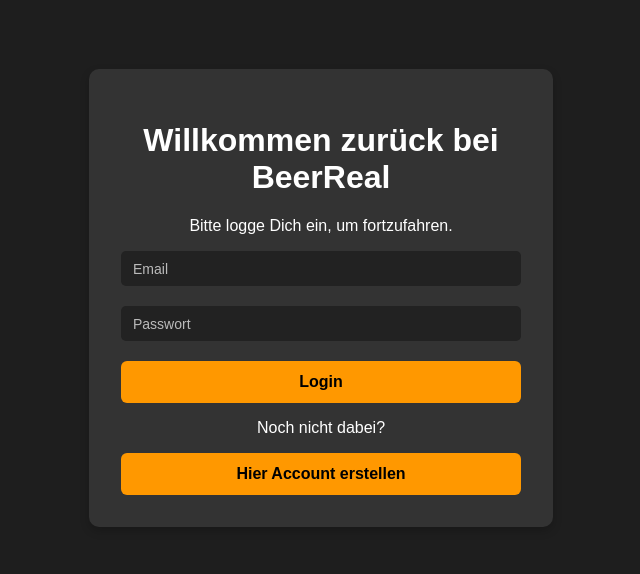
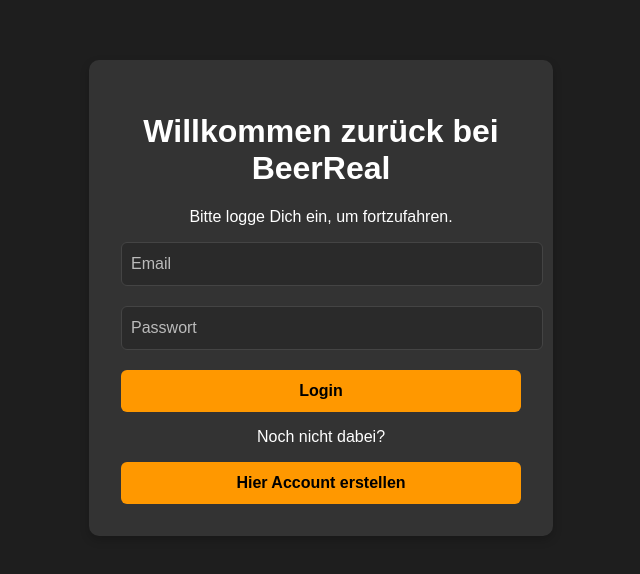
Before and after one commit to frederikbckl/beerreal, a React (Create React App) app: page / in a window 1280 px wide. Shown: the part 102-676 px from the top of the page, without its empty margins (319-959 px from the left). Built offline with nearby package versions, Linux system fonts and the light colour scheme; no server answers; the database is empty.

Commit message:
Fixed floating labels on login and signup page

```diff
--- a/src/Auth.js
+++ b/src/Auth.js
@@ -62,32 +62,37 @@
         <form onSubmit={handleAuth}>
           {isSignup && (
             <div className="input-group">
-              <label>Name</label>
               <input
                 type="text"
                 value={name}
                 onChange={(e) => setName(e.target.value)}
+                placeholder=" " // Ensures floating label works
                 required
               />
+              <label>Name</label>
             </div>
           )}
+
           <div className="input-group">
-            <label>Email</label>
             <input
               type="email"
               value={email}
               onChange={(e) => setEmail(e.target.value)}
+              placeholder=" " // Ensures floating label works
               required
             />
+            <label>Email</label>
           </div>
+
           <div className="input-group">
-            <label>Passwort</label>
             <input
               type="password"
               value={password}
               onChange={(e) => setPassword(e.target.value)}
+              placeholder=" "
               required
             />
+            <label>Passwort</label>
           </div>
 
           <button className="auth-button" type="submit">
--- a/src/Login.css
+++ b/src/Login.css
@@ -53,6 +53,40 @@
     position: relative;
     margin-bottom: 20px;
     width: 100%;
+}
+
+.input-group label {
+    position: absolute;
+    top: 50%;
+    left: 10px;
+    transform: translateY(-50%);
+    color: #bbb;
+    transition: all 0.3s ease-in-out;
+    font-size: 16px;
+    pointer-events: none;
+}
+
+.input-group input {
+    width: 100%;
+    padding: 12px 10px;
+    font-size: 16px;
+    background-color: #2a2a2a;
+    color: white;
+    border: 1px solid #444;
+    border-radius: 6px;
+}
+
+.input-group input:focus,
+.input-group input:not(:placeholder-shown) {
+    padding-top: 18px;
+    padding-bottom: 6px;
+}
+
+.input-group input:focus+label,
+.input-group input:not(:placeholder-shown)+label {
+    top: 5px;
+    font-size: 12px;
+    color: #f5a623;
 }
 
 input {
```
Also changed, not shown: src/Signup.js (+0 -8 lines).
